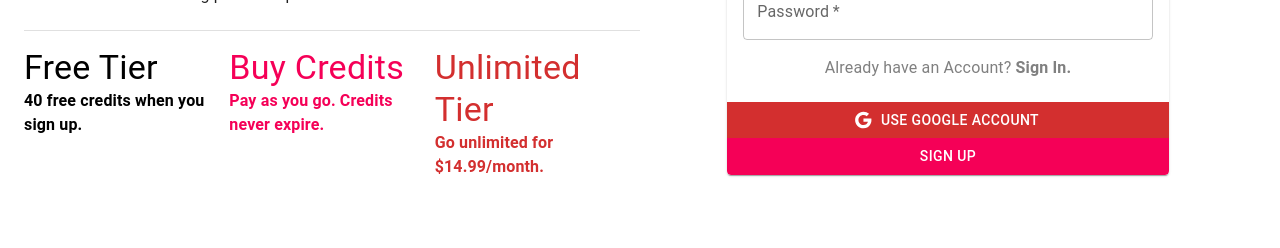
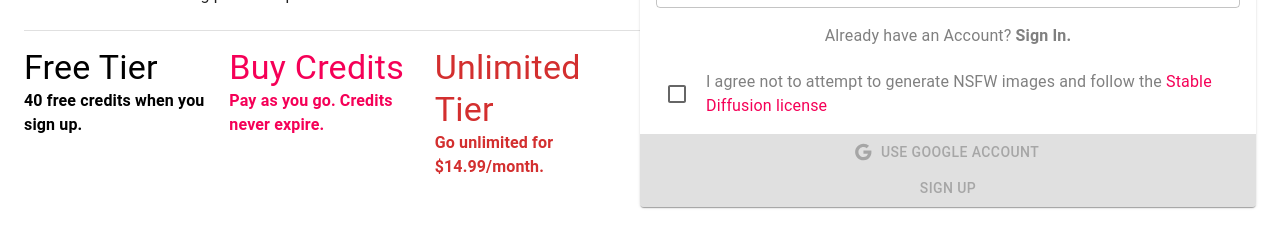
Before and after one commit to jdagdelen/infinite-stock-photos.com, a React (Create React App) app: page /register in a window 1280 px wide. Shown: the part 402-650 px from the top of the page. Built offline with nearby package versions, Linux system fonts and the light colour scheme; no server answers.

Commit message:
Updating details for push to public site.

```diff
--- a/src/Components/Auth/RegisterForm.jsx
+++ b/src/Components/Auth/RegisterForm.jsx
@@ -9,6 +9,8 @@
   TextField,
   Button,
   LinearProgress,
+  Link,
+  Checkbox,
 } from '@mui/material';
 import { useNavigate } from 'react-router-dom';
 import { Google } from '@mui/icons-material';
@@ -29,6 +31,8 @@
   } = useAuth();
   const [email, setEmail] = useState('');
   const [password, setPassword] = useState('');
+  const [agree, setAgree] = useState(false);
+
   return (
     <Grid
       container
@@ -121,7 +125,29 @@
                 <Typography color='red'>{errorMessage}</Typography>
               )}
             </Stack>
+          <Stack
+            direction='row'
+            justifyContent='center'
+            alignItems='center'
+            marginTop='1em'
+            gap='0.5em'
+          >
+            {/* <CheckBox htmlColor='#f50057' /> */}
+            <Checkbox checked={agree} onChange={() => setAgree(!agree)} color='secondary' />
+            <Typography color='GrayText'>
+              I agree not to attempt to generate NSFW images and follow the{' '}
+              <Link
+                href='https://github.com/CompVis/stable-diffusion/blob/main/LICENSE'
+                color='secondary'
+                underline='none'
+                rel='noreferrer'
+              >
+                Stable Diffusion license
+              </Link>
+            </Typography>
+          </Stack>
           </CardContent>
+
           <Button
             variant='contained'
             color='error'
@@ -131,6 +157,7 @@
             disableElevation
             type='button'
             onClick={() => firebaseGoogleSignIn('register')}
+            disabled={!agree}
           >
             Use Google Account
           </Button>
@@ -141,6 +168,7 @@
             sx={{ borderTopLeftRadius: 0, borderTopRightRadius: 0 }}
             disableElevation
             type='submit'
+            disabled={!agree}
           >
             Sign Up
           </Button>
--- a/src/Components/UI/Header/Header.jsx
+++ b/src/Components/UI/Header/Header.jsx
@@ -232,7 +232,7 @@
                   <ListItemIcon>
                     <Settings fontSize='small' />
                   </ListItemIcon>
-                  Settings
+                  Manage Account/Credits
                 </MenuItem>
                 <MenuItem onClick={logout}>
                   <ListItemIcon>
--- a/src/Pages/ManageAccount.jsx
+++ b/src/Pages/ManageAccount.jsx
@@ -204,7 +204,7 @@
           >
             <CheckBox htmlColor='#f50057' />
             <Typography color='GrayText'>
-              I agree not to attempt to generate images containing nudity, gore,
+              I agreed not to attempt to generate images containing nudity, gore,
               violence, or other NSFW images and follow the{' '}
               <Link
                 href='https://github.com/CompVis/stable-diffusion/blob/main/LICENSE'
--- a/src/Pages/Search.jsx
+++ b/src/Pages/Search.jsx
@@ -30,7 +30,7 @@
           indicatorColor='secondary'
         >
           <Tab label='Search' value='1' />
-          <Tab label='My Favorites' value='2' />
+          {/* <Tab label='My Favorites' value='2' /> */}
         </TabList>
         <TabPanel value='1'>
           <SearchTab
@@ -39,9 +39,9 @@
             setPageNo={setPageNo}
           />
         </TabPanel>
-        <TabPanel value='2'>
+        {/* <TabPanel value='2'>
           <FavoritesTab />
-        </TabPanel>
+        </TabPanel> */}
       </TabContext>
     </>
   );
```
